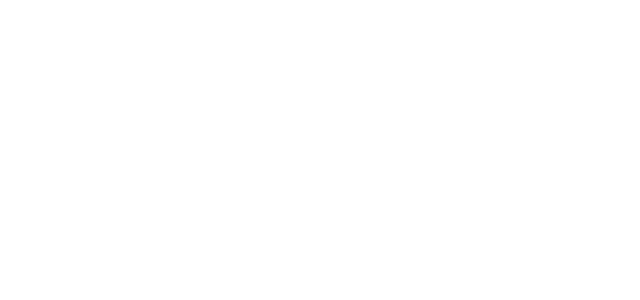
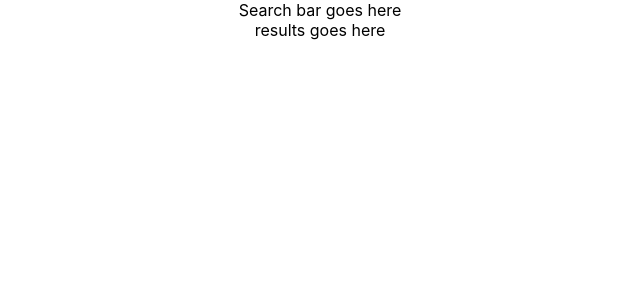
Before and after one commit to AnastasiaAdamoudi/WeatherApp, a React (Create React App) app in the folder weather-app/: page / in a window 1280 px wide. Shown: the top 300 px of the page, without its empty margins (320-960 px from the left). Built offline with nearby package versions, Linux system fonts and the light colour scheme; no server answers.

Commit message:
test for london weather

```diff
--- a/weather-app/src/App.tsx
+++ b/weather-app/src/App.tsx
@@ -8,7 +8,8 @@ function App() {
   return (
     <div className="App">
 
-
+      <SearchBar />
+      <Results />
 
 
     </div>
--- a/weather-app/src/components/Results/index.tsx
+++ b/weather-app/src/components/Results/index.tsx
@@ -1,6 +1,18 @@
 
 export default function Results() {
+    //get data for london from api.openweathermap.org
+    async function getLondonWeather() {
+        const response = await fetch('https://api.openweathermap.org/data/2.5/weather?q=london&appid=68102d64e560bd2680f7ef8afcd13886')
+        const data = await response.json()
+        console.log(data)
+
+        //get date from data
+        const date = new Date(data.dt * 1000)
+        console.log("date", date)
+    }
+    getLondonWeather()
+
     return (
-        <div className="Results"></div>
+        <div className="Results">results goes here</div>
     )
 }
--- a/weather-app/src/components/SearchBar/index.tsx
+++ b/weather-app/src/components/SearchBar/index.tsx
@@ -1,6 +1,6 @@
 
 export default function SearchBar() {
     return (
-        <div className="SearchBar"></div>
+        <div className="SearchBar">Search bar goes here</div>
     )
 }
```
